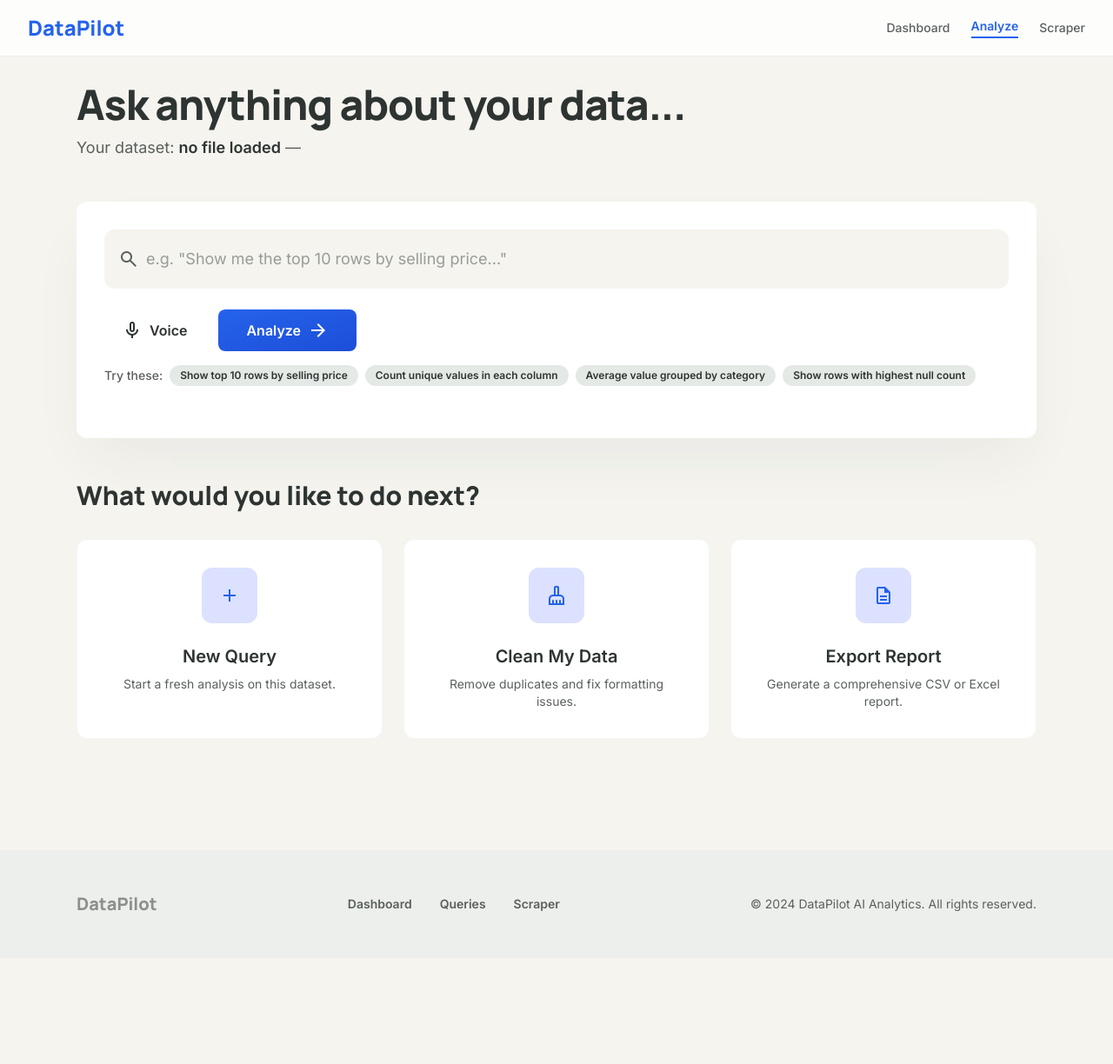
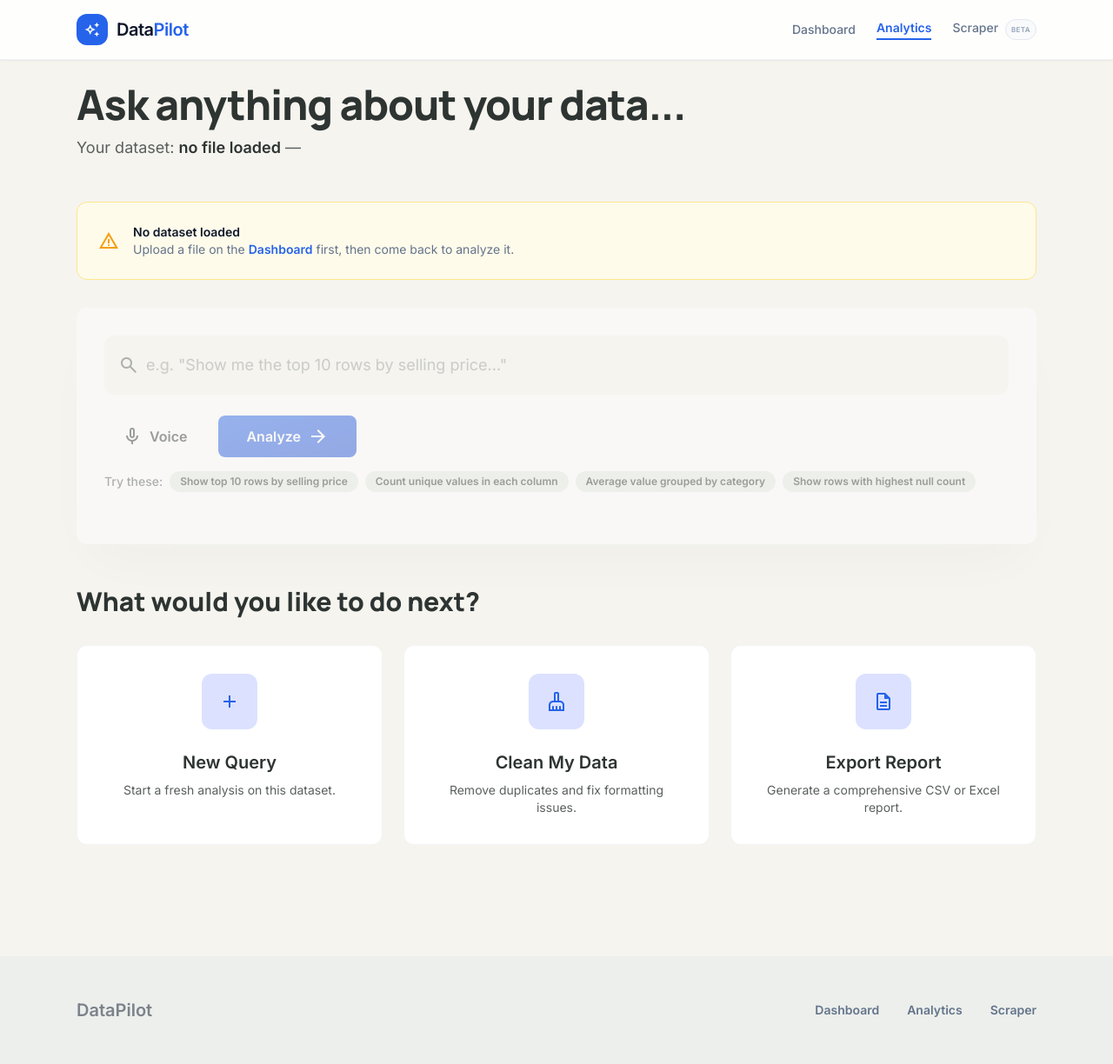
Before and after one commit to Rahul-134/datapilot, a FastAPI app: page /analyze in a window 1280 px wide. Shown: the whole page at 87% size. Before the commit the page ends 1048 px from the top, so only its background shows below. Run offline with FastAPI, Linux system fonts and the light colour scheme; some libraries are stand-ins or nearby versions.

Commit message:
design: made some minor fixes and added BETA tag for scraper feature

```diff
--- a/frontend/templates/analyze.html
+++ b/frontend/templates/analyze.html
@@ -136,16 +136,23 @@
 <body class="text-on-surface font-body">
 
     <!-- NAV -->
-    <nav
-        class="bg-white/80 backdrop-blur-md flex justify-between items-center w-full px-8 py-4 max-w-full mx-auto fixed top-0 z-50 border-b border-gray-200/60">
-        <a href="index.html" class="text-2xl font-extrabold text-[#2563EB] font-headline">DataPilot</a>
-        <div class="hidden md:flex items-center gap-8">
-            <div class="flex gap-6 items-center">
-                <a class="text-on-surface-variant text-sm font-medium hover:text-[#2563EB] transition-colors"
+    <nav class="fixed top-0 z-50 w-full bg-white/85 backdrop-blur-xl border-b border-slate-200/60 shadow-sm">
+        <div class="max-w-6xl mx-auto px-6 py-4 flex justify-between items-center">
+            <a href="index.html" class="flex items-center gap-2.5">
+                <div class="w-9 h-9 bg-blue-600 rounded-xl flex items-center justify-center">
+                    <span class="material-symbols-outlined text-white text-lg">auto_awesome</span>
+                </div>
+                <span class="text-xl font-extrabold tracking-tight text-slate-900">
+                    Data<span class="text-blue-600">Pilot</span>
+                </span>
+            </a>
+            <div class="hidden md:flex items-center gap-6">
+                <a class="text-sm font-medium text-slate-500 hover:text-blue-600 transition-colors"
                     href="index.html">Dashboard</a>
-                <a class="text-[#2563EB] text-sm font-semibold border-b-2 border-[#2563EB] pb-0.5" href="#">Analyze</a>
-                <a class="text-on-surface-variant text-sm font-medium hover:text-[#2563EB] transition-colors"
-                    href="scraper.html">Scraper</a>
+                <a class="text-sm font-semibold text-blue-600 border-b-2 border-blue-600 pb-0.5"
+                    href="analyze.html">Analytics</a>
+                <a class="text-sm font-medium text-slate-500 hover:text-blue-600 transition-colors"
+                    href="scraper.html">Scraper <span class="ml-1 inline-block px-1.5 py-[1px] text-[8px] font-bold uppercase tracking-wider rounded-full bg-slate-50 text-slate-400 border border-slate-200">BETA</span></a>
             </div>
         </div>
     </nav>
@@ -161,8 +168,17 @@
                     class="text-on-surface-variant"></span></p>
         </header>
 
+        <!-- NO FILE BANNER -->
+        <div id="noFileBanner" class="hidden mb-8 p-6 bg-amber-50 border border-amber-200 rounded-2xl flex items-center gap-4">
+            <span class="material-symbols-outlined text-amber-500 text-2xl">warning</span>
+            <div>
+                <p class="font-bold text-slate-900 text-sm">No dataset loaded</p>
+                <p class="text-slate-500 text-sm">Upload a file on the <a href="index.html" class="text-blue-600 font-semibold hover:underline">Dashboard</a> first, then come back to analyze it.</p>
+            </div>
+        </div>
+
         <!-- QUERY INPUT SECTION -->
-        <section class="mb-12">
+        <section id="querySection" class="mb-12">
             <div class="bg-white rounded-2xl p-8 editorial-shadow">
                 <!-- Search input -->
                 <div class="relative flex items-center mb-6">
@@ -341,16 +357,15 @@
     <!-- FOOTER -->
     <footer class="bg-[#ecefec] py-12 mt-12">
         <div class="max-w-6xl mx-auto px-6 flex flex-col md:flex-row justify-between items-center gap-8">
-            <div class="text-xl font-extrabold text-on-surface font-headline opacity-50">DataPilot</div>
+            <div class="text-xl font-extrabold text-slate-900 opacity-50">DataPilot</div>
             <div class="flex gap-8">
-                <a class="text-sm font-semibold text-on-surface-variant hover:text-[#2563EB] transition-colors"
+                <a class="text-sm font-semibold text-slate-500 hover:text-blue-600 transition-colors"
                     href="index.html">Dashboard</a>
-                <a class="text-sm font-semibold text-on-surface-variant hover:text-[#2563EB] transition-colors"
-                    href="#">Queries</a>
-                <a class="text-sm font-semibold text-on-surface-variant hover:text-[#2563EB] transition-colors"
+                <a class="text-sm font-semibold text-slate-500 hover:text-blue-600 transition-colors"
+                    href="analyze.html">Analytics</a>
+                <a class="text-sm font-semibold text-slate-500 hover:text-blue-600 transition-colors"
                     href="scraper.html">Scraper</a>
             </div>
-            <div class="text-sm text-on-surface-variant">© 2024 DataPilot AI Analytics. All rights reserved.</div>
         </div>
     </footer>
 
@@ -383,8 +398,9 @@
 
     <script>
         // ── FILENAME & DATASET META from sessionStorage ──
-        const filename = sessionStorage.getItem('dp_filename') || 'no file loaded';
-        document.getElementById('filenameDisplay').textContent = filename;
+        const filename = sessionStorage.getItem('dp_filename') || '';
+        const hasFile = !!filename;
+        document.getElementById('filenameDisplay').textContent = filename || 'no file loaded';
 
         // Pull row/column count if available
         const rowCount = sessionStorage.getItem('dp_rows');
@@ -394,6 +410,15 @@
             metaEl.textContent = `${Number(rowCount).toLocaleString()} rows, ${colCount} columns`;
         } else {
             metaEl.textContent = '';
+        }
+
+        // ── GATE: disable query UI if no file is loaded ──
+        if (!hasFile) {
+            document.getElementById('noFileBanner').classList.remove('hidden');
+            document.getElementById('noFileBanner').classList.add('flex');
+            const qs = document.getElementById('querySection');
+            qs.style.opacity = '0.45';
+            qs.style.pointerEvents = 'none';
         }
 
         let queryHistory = [];
```
Also changed, not shown: frontend/templates/index.html (+114 -77 lines), frontend/templates/scraper.html (+34 -9 lines).
